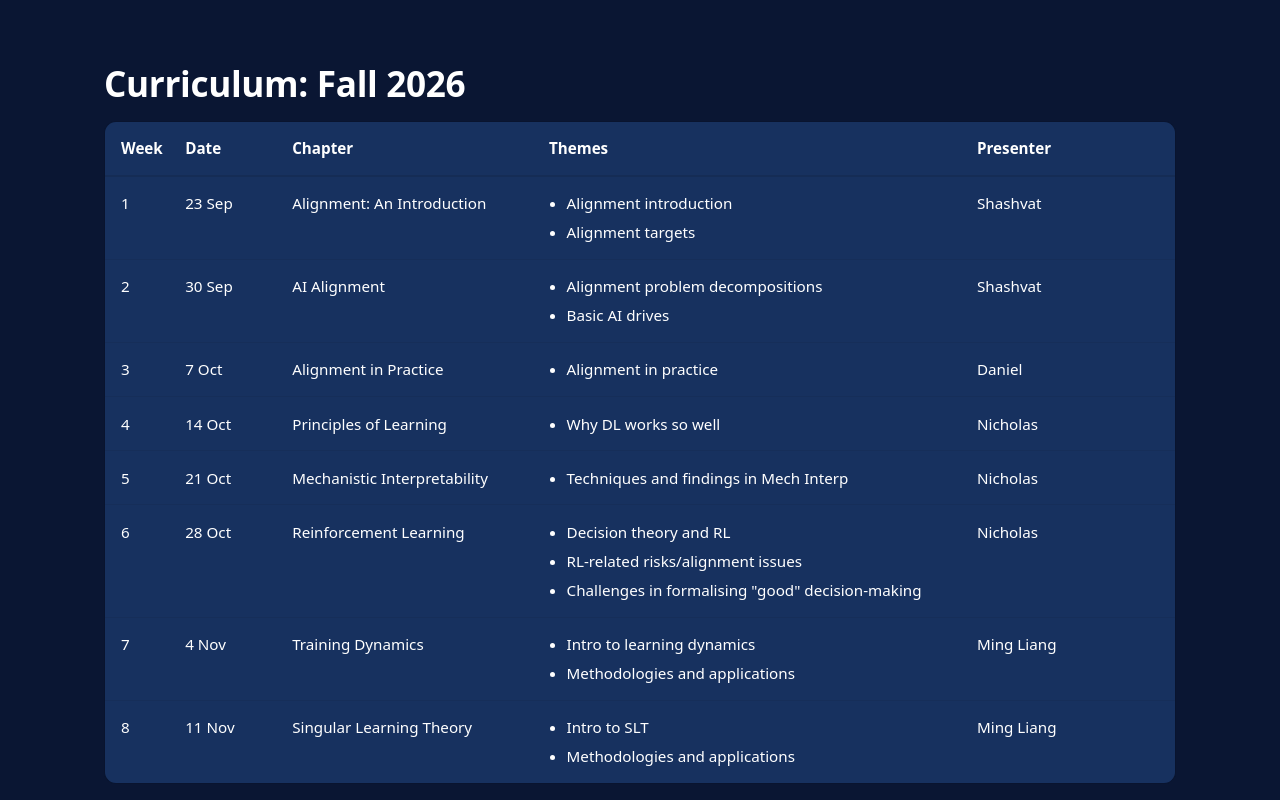
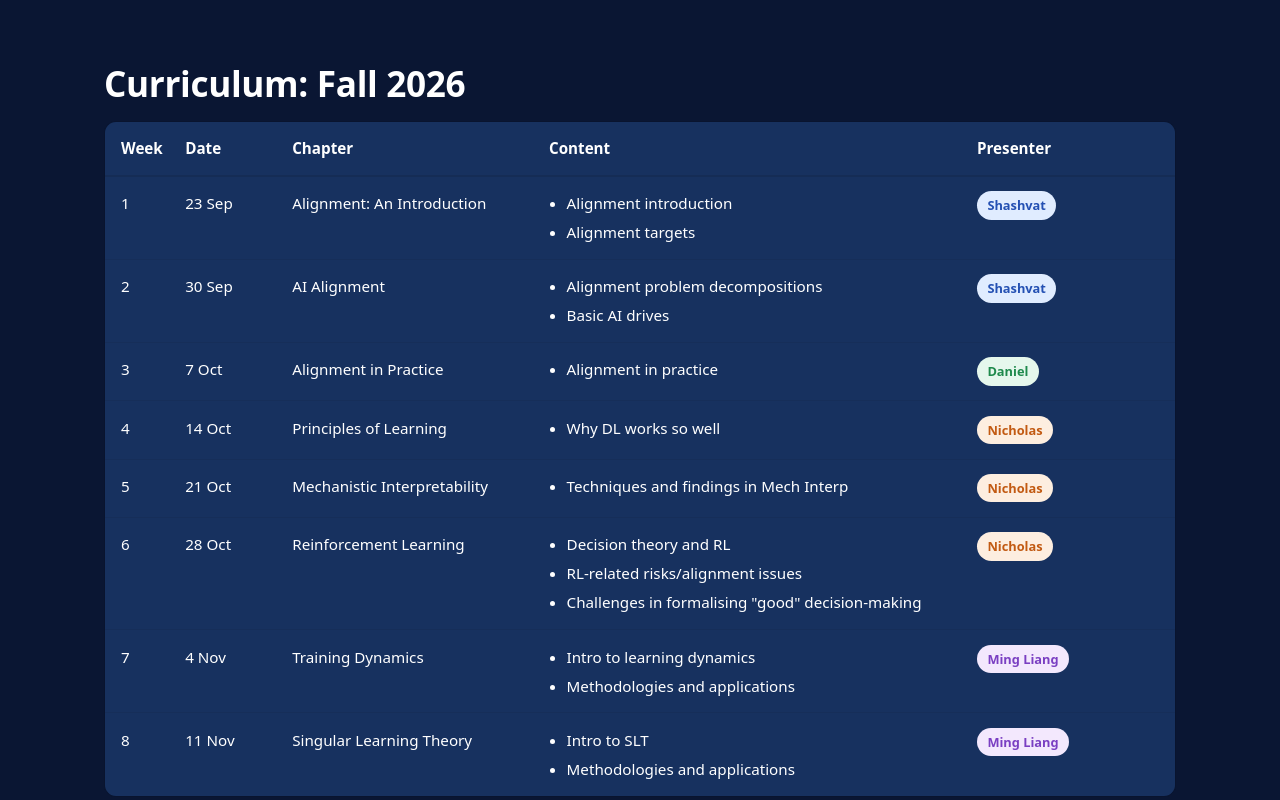
Before and after one commit to odysea-main/odysea-main.github.io, a website built with Vite: page index.html in a window 1280 px wide. Shown: the part 3620-4420 px from the top of the page. Built offline with nearby package versions, Linux system fonts and the light colour scheme.

Commit message:
curriculum presenter colour badge

```diff
--- a/index.html
+++ b/index.html
@@ -135,7 +135,7 @@
             <th>Week</th>
             <th>Date</th>
             <th>Chapter</th>
-            <th>Themes</th>
+            <th>Content</th>
             <!-- <th>Relevant Iliad Material</th> -->
             <th>Presenter</th>
           </tr>
--- a/src/main.ts
+++ b/src/main.ts
@@ -70,6 +70,26 @@ function renderStats(containerId: string, items: Stat[], valueClass: string, lab
     .join('');
 }
 
+const presenterColors: Record<string, string> = {
+  'Shashvat': '#e0ecff',
+  'Daniel': '#e5f7ec',
+  'Nicholas': '#fdeee0',
+  'Ming Liang': '#f3e8fd',
+};
+
+const presenterTextColors: Record<string, string> = {
+  'Shashvat': '#2450b3',
+  'Daniel': '#1f8a4c',
+  'Nicholas': '#c25a12',
+  'Ming Liang': '#7a3fc2',
+};
+
+function renderPresenterBadge(name: string): string {
+  const bg = presenterColors[name] || '#eef0f3';
+  const fg = presenterTextColors[name] || '#333';
+  return `<span class="presenter-badge" style="background-color:${bg}; color:${fg};">${name}</span>`;
+}
+
 function renderCurriculum(): void {
   const container = document.getElementById('curriculum-body');
   if (!container) return;
@@ -86,7 +106,7 @@ function renderCurriculum(): void {
             ${row.themes.map(t => `<li>${t}</li>`).join('')}
           </ul>
         </td>
-        <td data-label="Presenter">${row.presenter}</td>
+        <td data-label="Presenter">${renderPresenterBadge(row.presenter)}</td>
       </tr>
     `
     )
--- a/styles.css
+++ b/styles.css
@@ -863,6 +863,16 @@ a {
   width: 100%;
 }
 
+.presenter-badge {
+  display: inline-block;
+  padding: 0.25rem 0.65rem;
+  border-radius: 999px;
+  font-size: 0.8rem;
+  font-weight: 600;
+  font-family: var(--font-body), sans-serif;
+  white-space: nowrap;
+}
+
 /* Mobile: stack rows as cards */
 @media (max-width: 640px) {
   .curriculum-table thead { display: none; }
```
